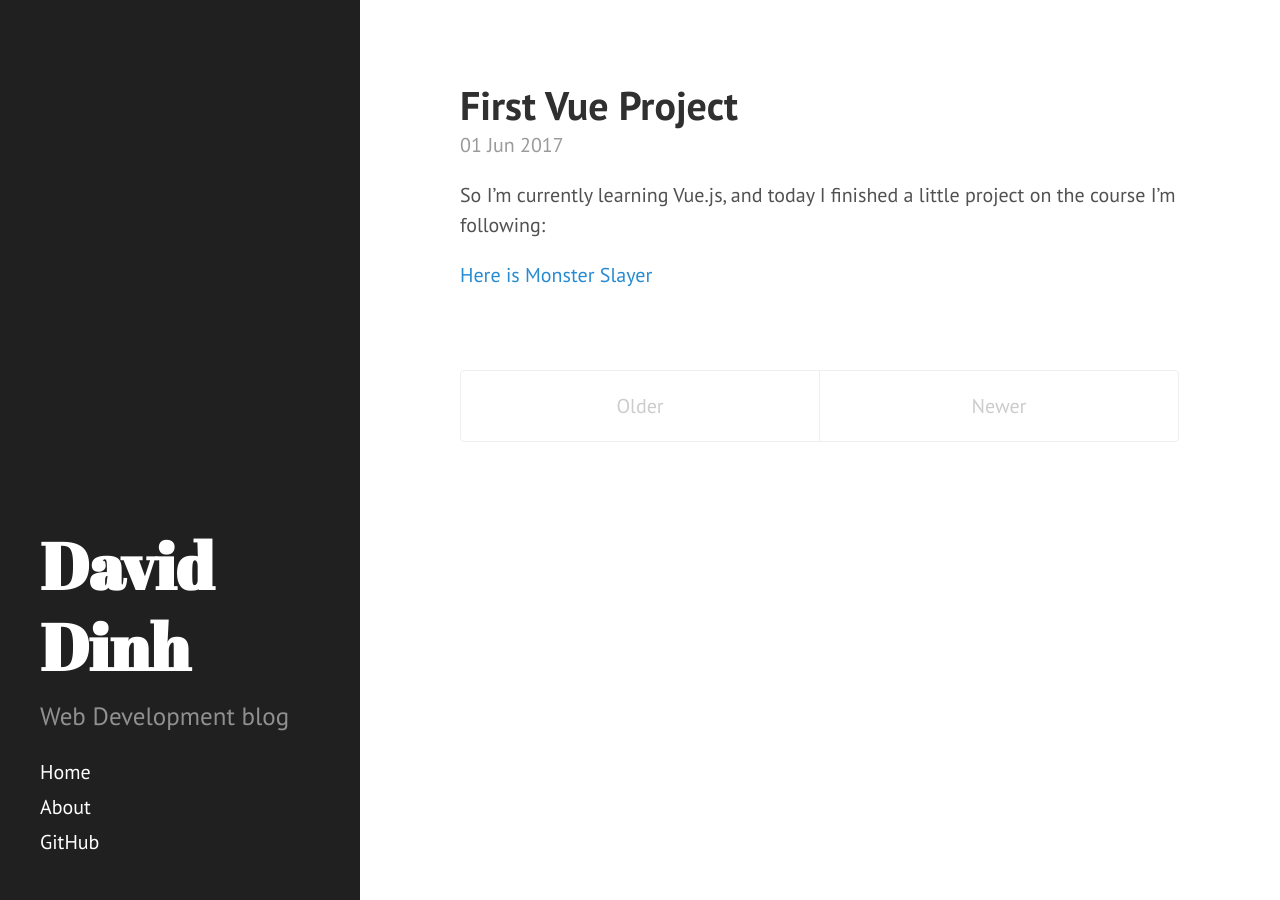
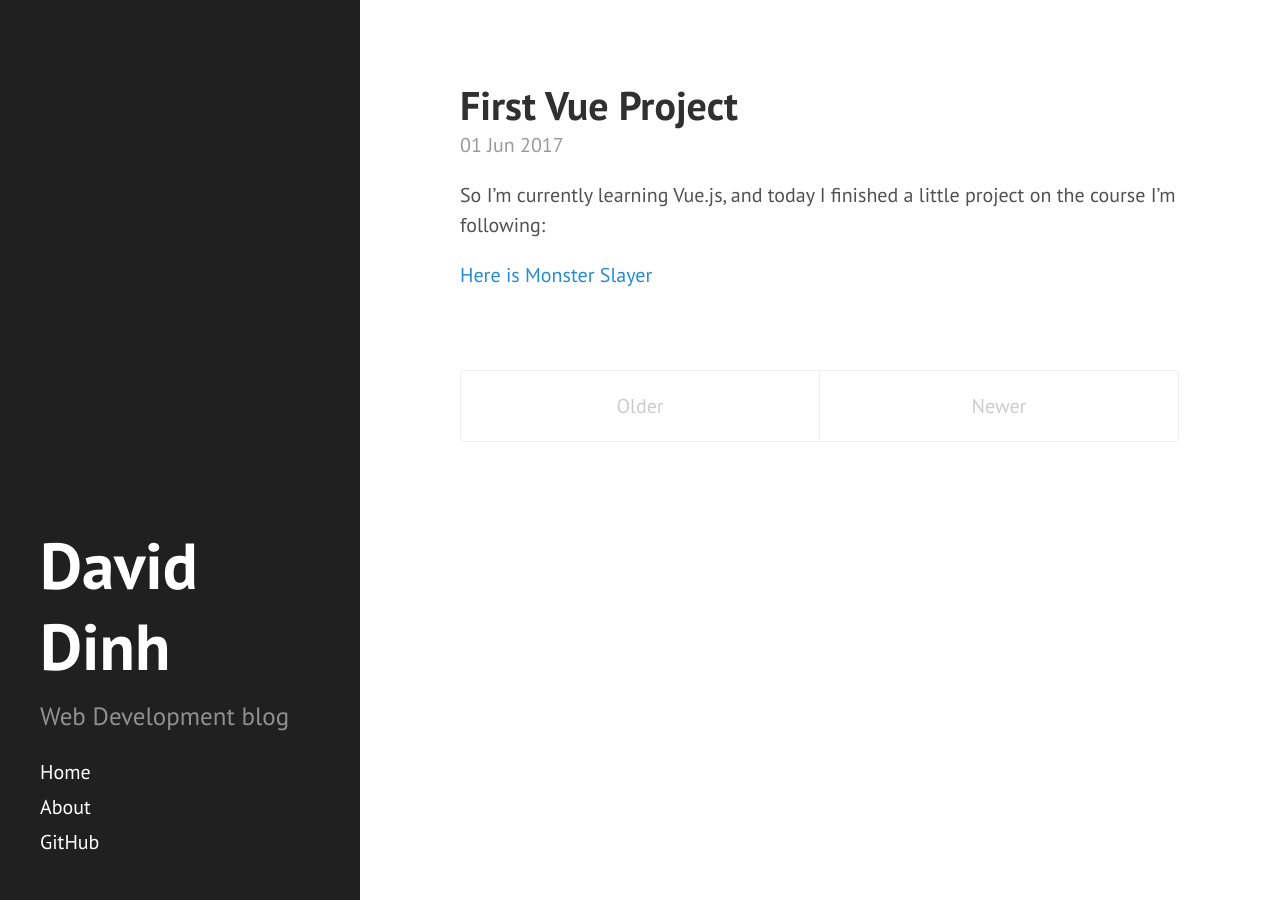
Before and after one commit to daviddinh/daviddinh.github.io, a Jekyll site: the page built from index.html, in a window 1280 px wide. Built offline with Jekyll 4.4.1, drawn with Linux system fonts in a browser that asks for light colours; the list of posts is cut into pages by our own code.

Commit message:
remove h1 font-family

```diff
--- a/public/css/hyde.css
+++ b/public/css/hyde.css
@@ -79,7 +79,6 @@ html {
 .sidebar-about h1 {
   color: #fff;
   margin-top: 0;
-  font-family: "Abril Fatface", serif;
   font-size: 3.25rem;
 }
 
```
